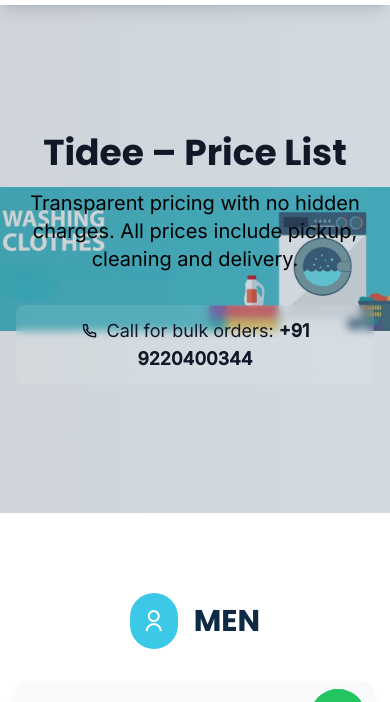
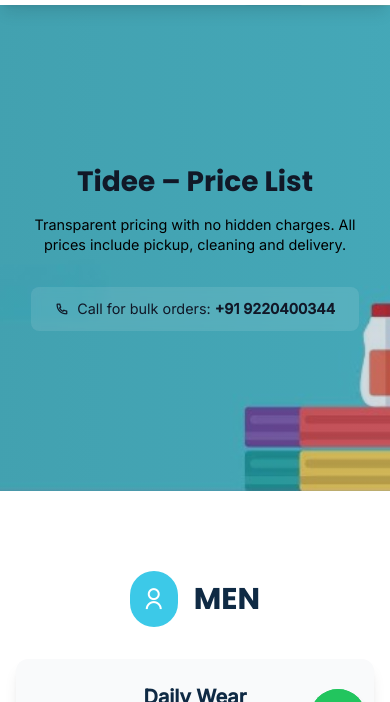
Before and after one commit to manishg1808/tidee, a plain HTML site: page pricing.html in a window 390 px wide. Shown: the part 75-777 px from the top of the page. Drawn offline with nearby package versions, Linux system fonts and the light colour scheme; some icons are missing.

Commit message:
Fix: Improved pricing page banner mobile responsiveness - removed fixed background attachment, optimized image sizing, and enhanced text readability on mobile devices

```diff
--- a/css/style.css
+++ b/css/style.css
@@ -442,6 +442,46 @@
   }
 }
 
+/* Pricing Page Banner Mobile Responsiveness */
+@media (max-width: 768px) {
+  /* Fix pricing banner background for mobile */
+  .pricing-banner-bg {
+    background-attachment: scroll !important;
+    background-size: cover !important;
+    background-position: center !important;
+    min-height: 300px !important;
+  }
+
+  /* Ensure pricing banner text is readable on mobile */
+  .pricing-banner-content {
+    padding: 2rem 1rem !important;
+  }
+
+  .pricing-banner-content h1 {
+    font-size: 2rem !important;
+    line-height: 1.2 !important;
+  }
+
+  .pricing-banner-content p {
+    font-size: 1rem !important;
+    line-height: 1.4 !important;
+  }
+}
+
+@media (max-width: 480px) {
+  .pricing-banner-bg {
+    min-height: 250px !important;
+  }
+
+  .pricing-banner-content h1 {
+    font-size: 1.75rem !important;
+  }
+
+  .pricing-banner-content p {
+    font-size: 0.9rem !important;
+  }
+}
+
 /* Testimonials Scrolling */
 .testimonials-scroll {
   display: flex;
@@ -500,6 +540,20 @@
   background-attachment: fixed;
   position: relative;
   min-height: 500px;
+}
+
+/* Mobile responsiveness for about banner */
+@media (max-width: 768px) {
+  .about-banner-bg {
+    background-attachment: scroll !important;
+    min-height: 400px !important;
+  }
+}
+
+@media (max-width: 480px) {
+  .about-banner-bg {
+    min-height: 350px !important;
+  }
 }
 
 .about-banner-bg::before {
--- a/pricing.html
+++ b/pricing.html
@@ -82,11 +82,11 @@
     <!-- Page Header -->
     <section class="relative py-32 overflow-hidden">
         <!-- Background Image -->
-        <div class="absolute inset-0 bg-center bg-no-repeat" style="background-image: url('assets/pricing.jpg'); background-size: 100%; background-attachment: fixed;">
+        <div class="absolute inset-0 pricing-banner-bg" style="background-image: url('assets/pricing.jpg'); background-size: cover; background-position: center; background-attachment: fixed;">
             <!-- Minimal Overlay for text readability -->
             <div class="absolute inset-0 bg-gradient-to-r from-[#0F2A44]/20 to-[#1a4a6a]/20"></div>
         </div>
-        <div class="max-w-7xl mx-auto px-4 sm:px-6 lg:px-8 relative z-10">
+        <div class="max-w-7xl mx-auto px-4 sm:px-6 lg:px-8 relative z-10 pricing-banner-content">
             <div class="text-center">
                 <h1 class="text-4xl md:text-5xl font-bold font-['Poppins'] mb-4">Tidee – Price List</h1>
                 <p class="text-xl text-black max-w-3xl mx-auto">
```
